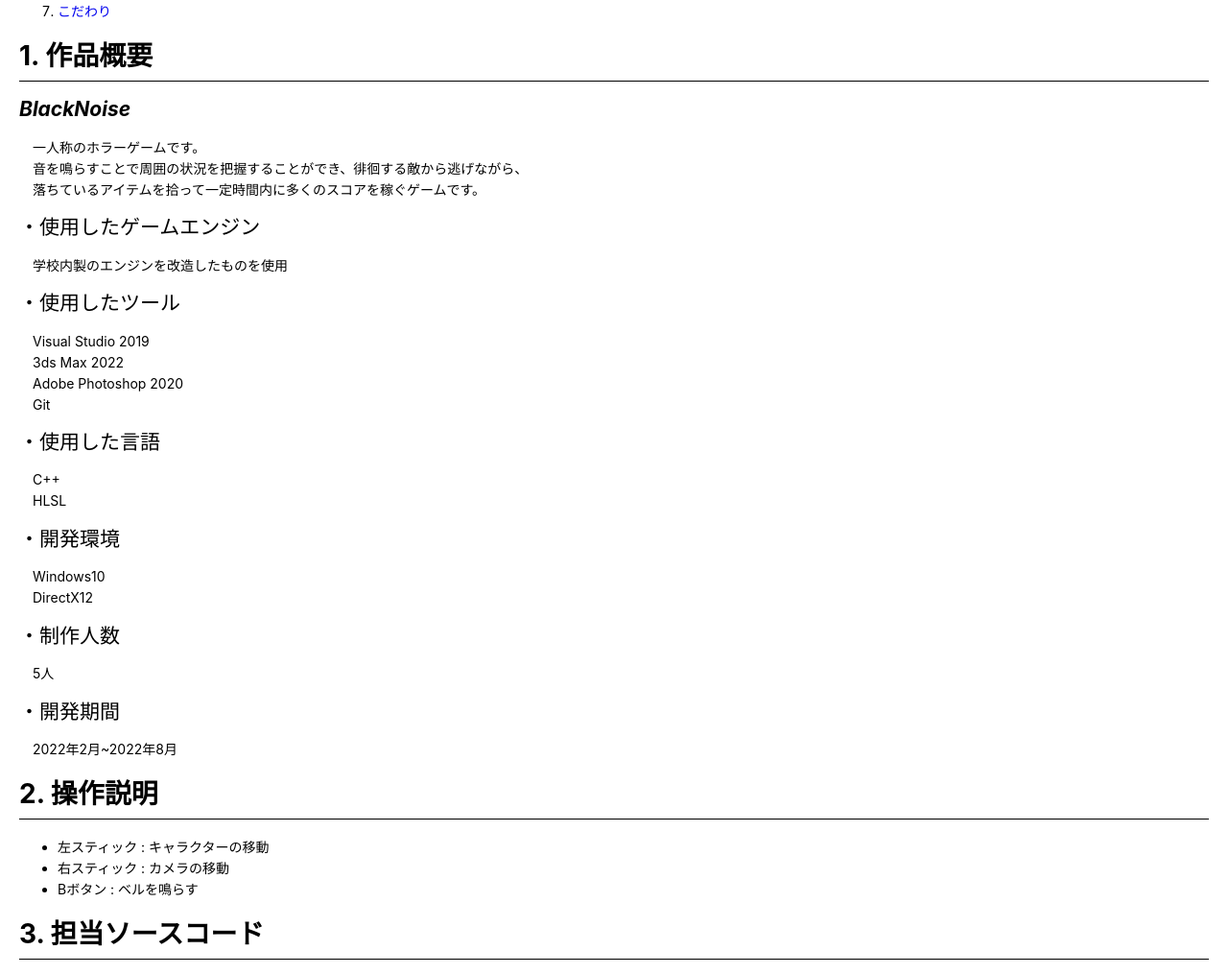
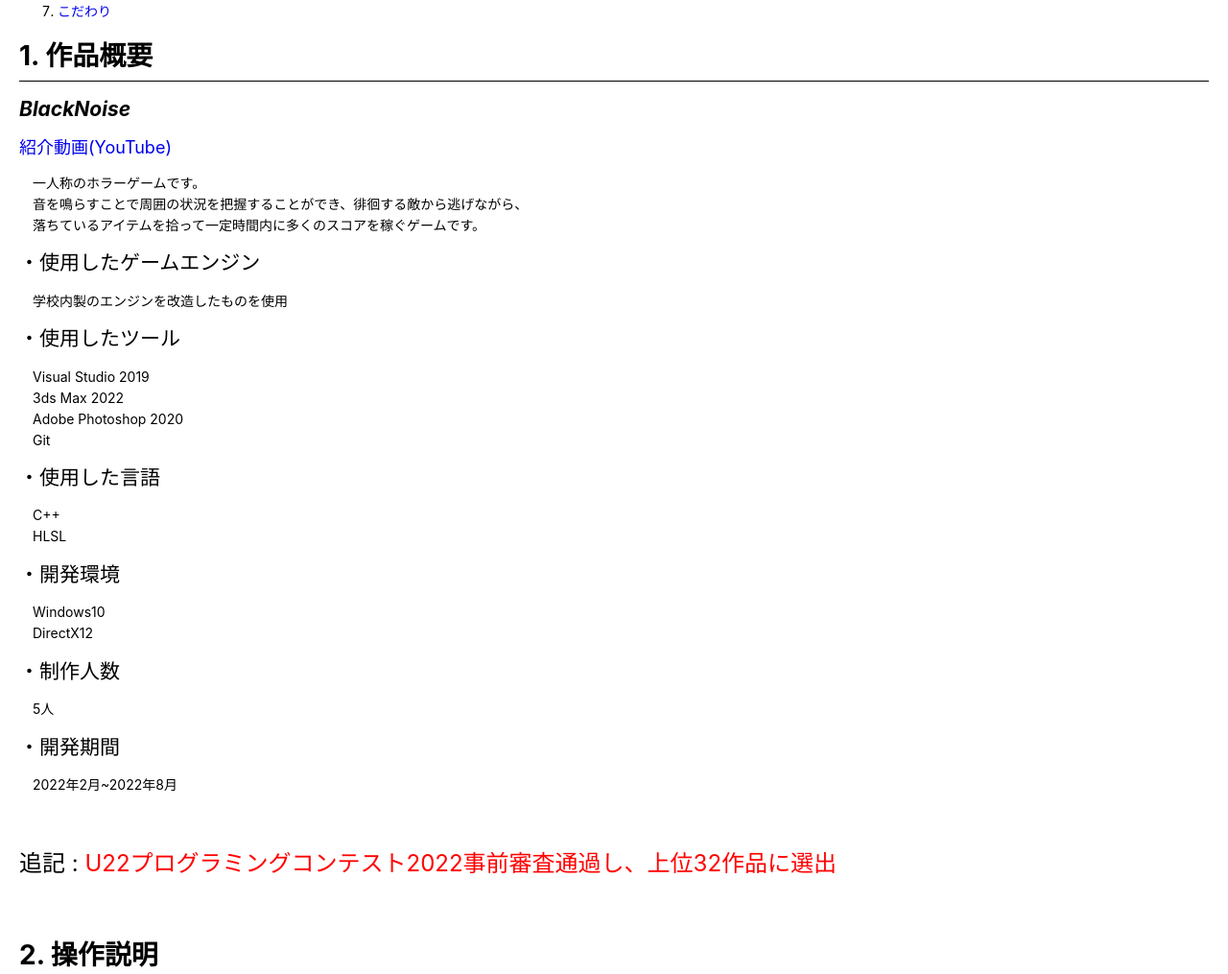
Before and after one commit to KoukiNagayama/BlackNoisePortfolio, a plain HTML site: page index.html in a window 1280 px wide. Shown: the part 434-1449 px from the top of the page at 96% size. Drawn offline with Linux system fonts and the light colour scheme; a script that the page names is missing.

Commit message:
紹介動画を追加。 U22プログラミングコンテストの事前審査通過についてを追記。

```diff
--- a/index.html
+++ b/index.html
@@ -394,6 +394,9 @@ code {
 </ol>
 <h1 id="1-%E4%BD%9C%E5%93%81%E6%A6%82%E8%A6%81"><strong>1. 作品概要</strong></h1>
 <h2 id="blacknoise"><em><strong>BlackNoise</strong></em></h2>
+<font size="4">
+<p><a href="https://youtu.be/-Y6ZbIIcEkk">紹介動画(YouTube)</a>
+</font></p>
 <p> 一人称のホラーゲームです。<br>
  音を鳴らすことで周囲の状況を把握することができ、徘徊する敵から逃げながら、<br>
  落ちているアイテムを拾って一定時間内に多くのスコアを稼ぐゲームです。</p>
@@ -414,6 +417,14 @@ code {
 <p> 5人</p>
 <h2 id="%E3%83%BB%E9%96%8B%E7%99%BA%E6%9C%9F%E9%96%93">・開発期間</h2>
 <p> 2022年2月~2022年8月</p>
+<br>
+<font size ="5">
+<p>追記 :
+<font color="red">
+U22プログラミングコンテスト2022事前審査通過し、上位32作品に選出</p>
+</font>
+</font>
+<br>
 <h1 id="2-%E6%93%8D%E4%BD%9C%E8%AA%AC%E6%98%8E"><strong>2. 操作説明</strong></h1>
 <ul>
 <li>左スティック : キャラクターの移動</li>
```
Also changed, not shown: 1 other file.
